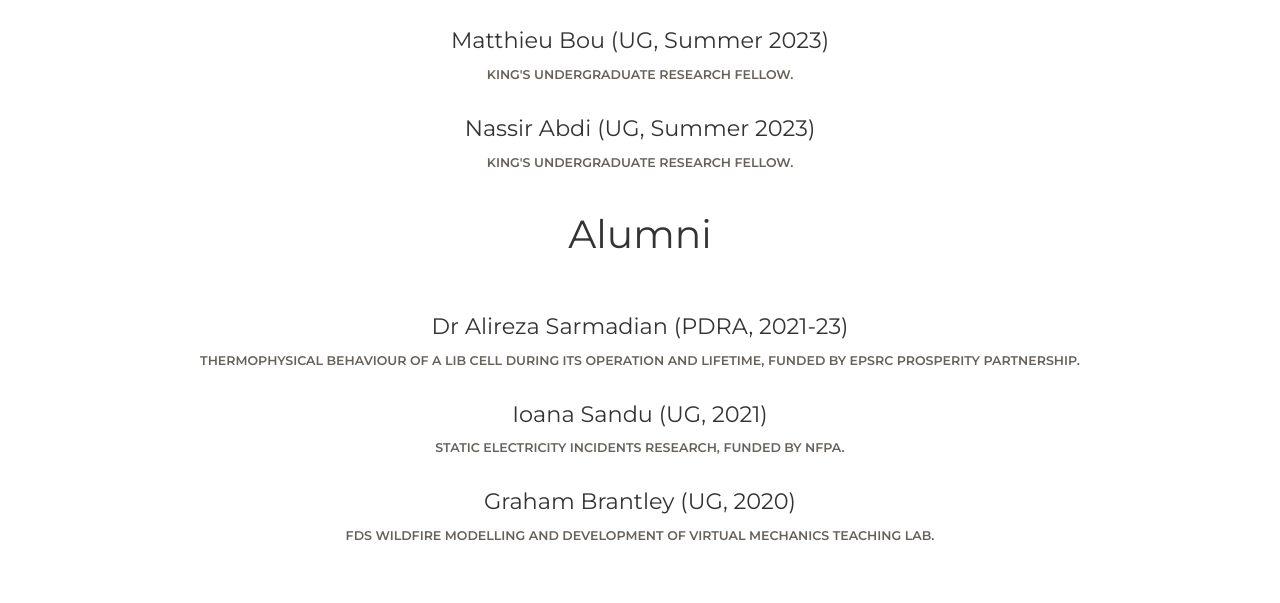
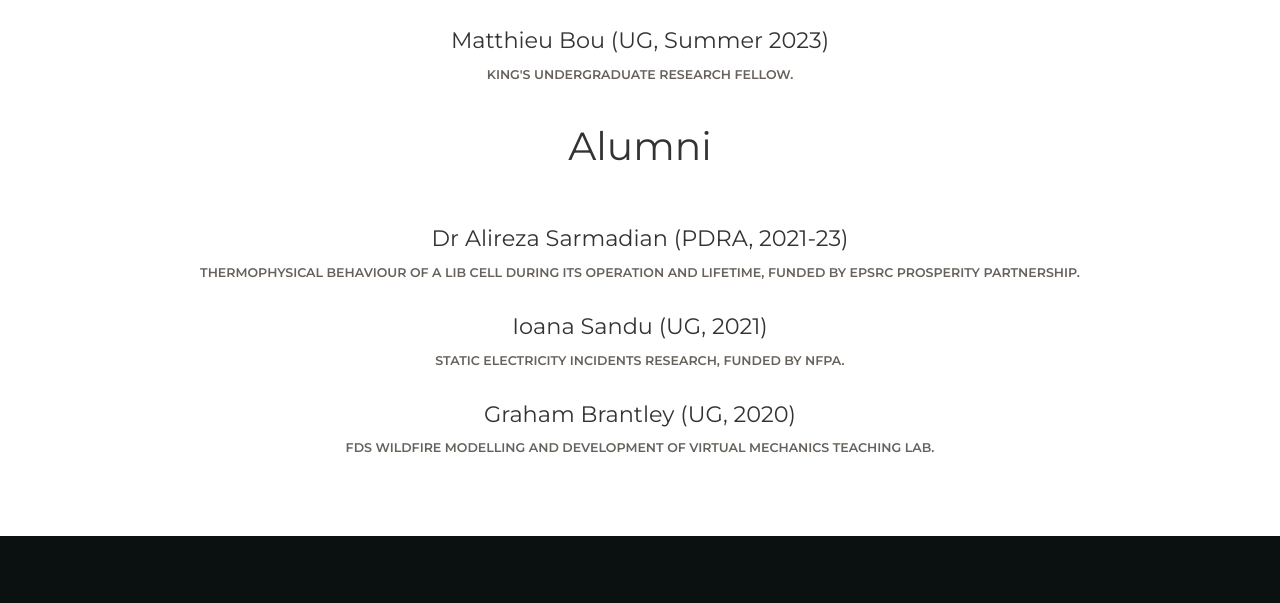
Before and after one commit to heatandfire/heatandfire.github.io, a website: page people.html in a window 1280 px wide. Shown: the part 2727-3330 px from the top of the page. Drawn offline with Linux system fonts and the light colour scheme; some packages are replaced by stand-ins of ours.

Commit message:
Update people.html

```diff
--- a/people.html
+++ b/people.html
@@ -264,7 +264,6 @@ The above copyright notice and this permission notice shall be included in all c
 <h4 class="card-title">Zilong Wang (PhD visiting Student, Apr-Sept 2023)</h4> <h6>visiting from Hong Kong Polytechnic University.</h6>   </p>
 <h4 class="card-title">Alexandra Loja (UG, Summer 2023)</h4>  <h6>King's Undergraduate Research Fellow.</h6> </p>
 <h4 class="card-title">Matthieu Bou (UG, Summer 2023)</h4>  <h6>King's Undergraduate Research Fellow.</h6> </p>
-<h4 class="card-title">Nassir Abdi (UG, Summer 2023)</h4>  <h6>King's Undergraduate Research Fellow.</h6> </p>
 <div class="row">
                 <div class="col-md-8 ml-auto mr-auto">
                     <span class="anchor" id="2022"></span>
```
